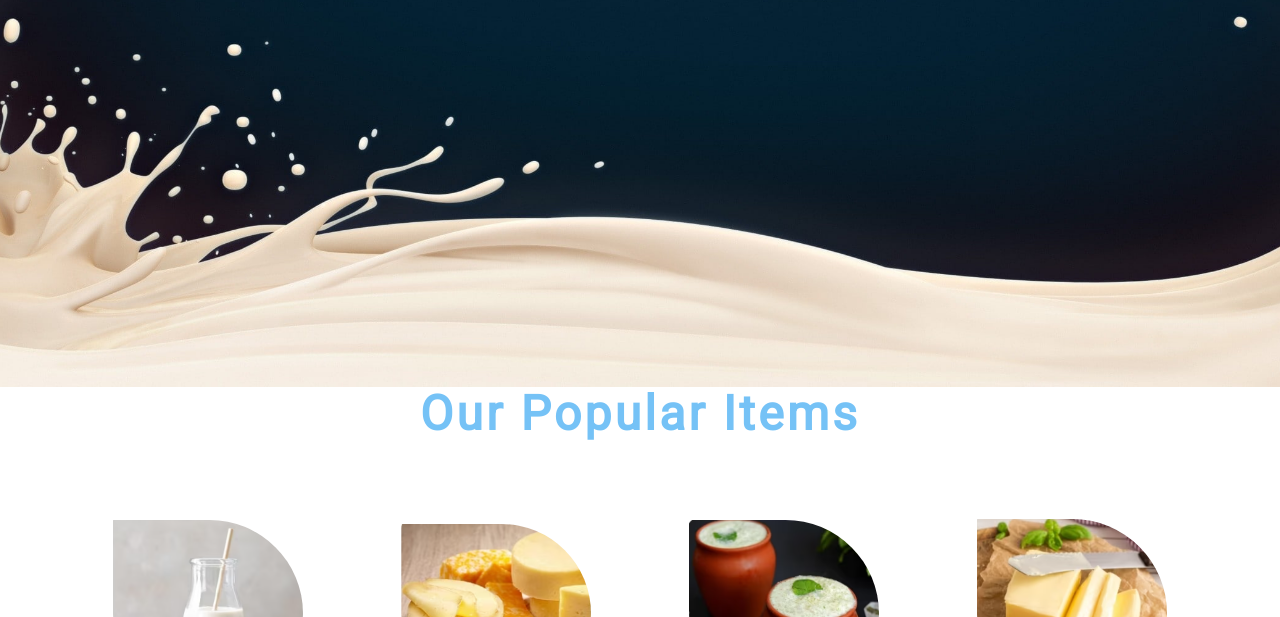
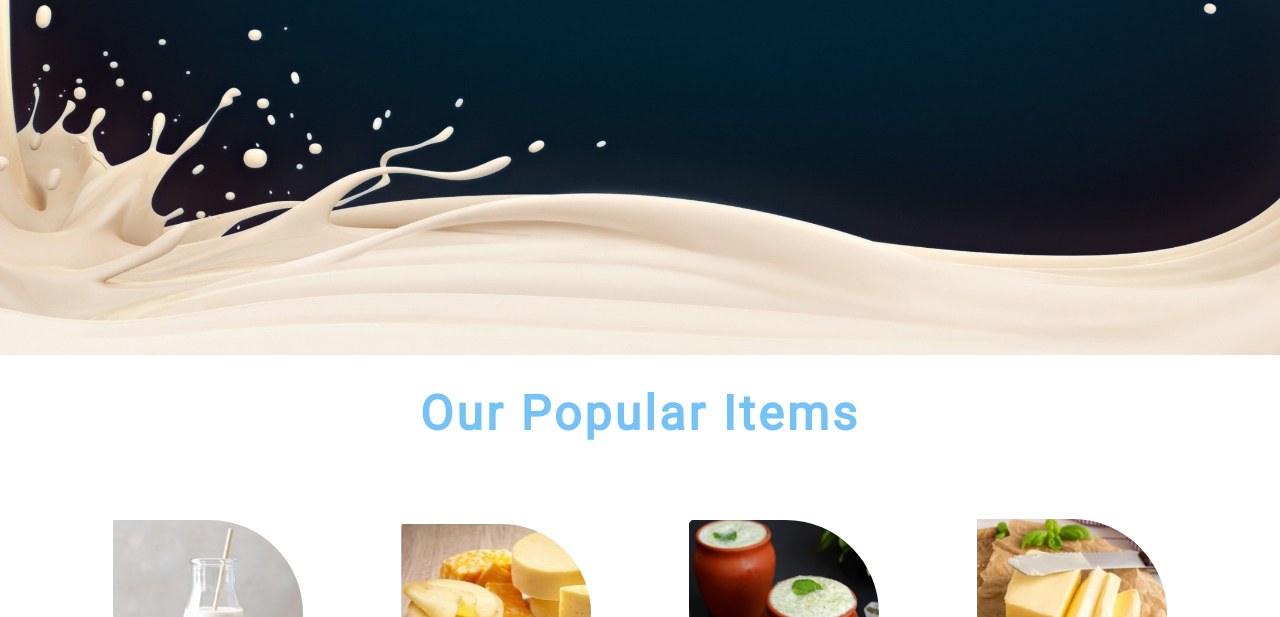
Before and after one commit to Sandeep4076/Milkyways, a plain HTML site: page index.html in a window 1280 px wide. Shown: the part 515-1132 px from the top of the page. Drawn offline with nearby package versions, Linux system fonts and the light colour scheme.

Commit message:
Update index.css

```diff
--- a/index.css
+++ b/index.css
@@ -136,7 +136,7 @@ z-index: 99;
 }
 .featured{
   width:100%;
-  height: 79vh;
+  height: 75vh;
   background:url('wallpaperflare-cropped.jpg');
   /* linear-gradient(to right, rgba(0,0,0,0.8) 20%,rgba(255,255,255,0.2)) */
   background-size: cover;
```
